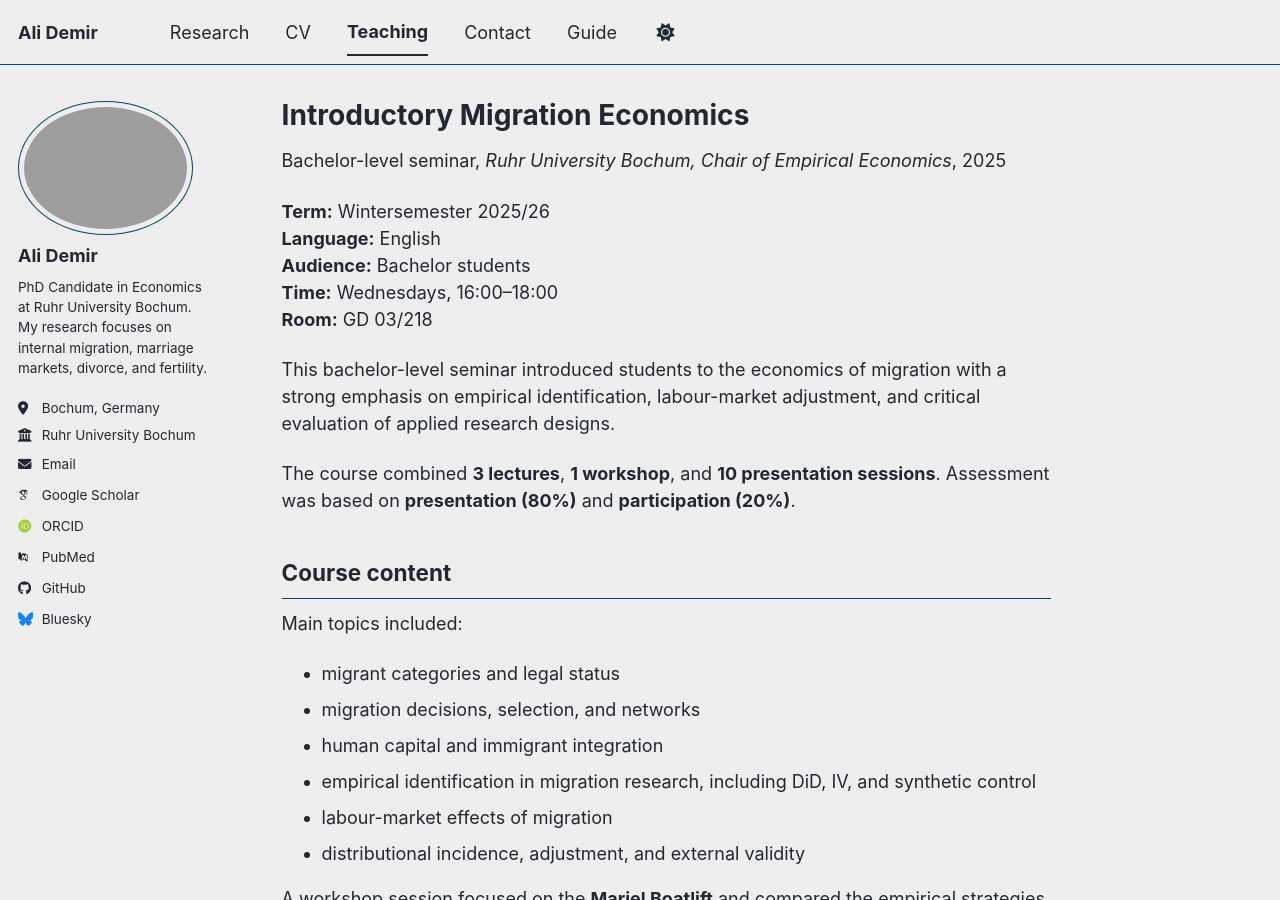
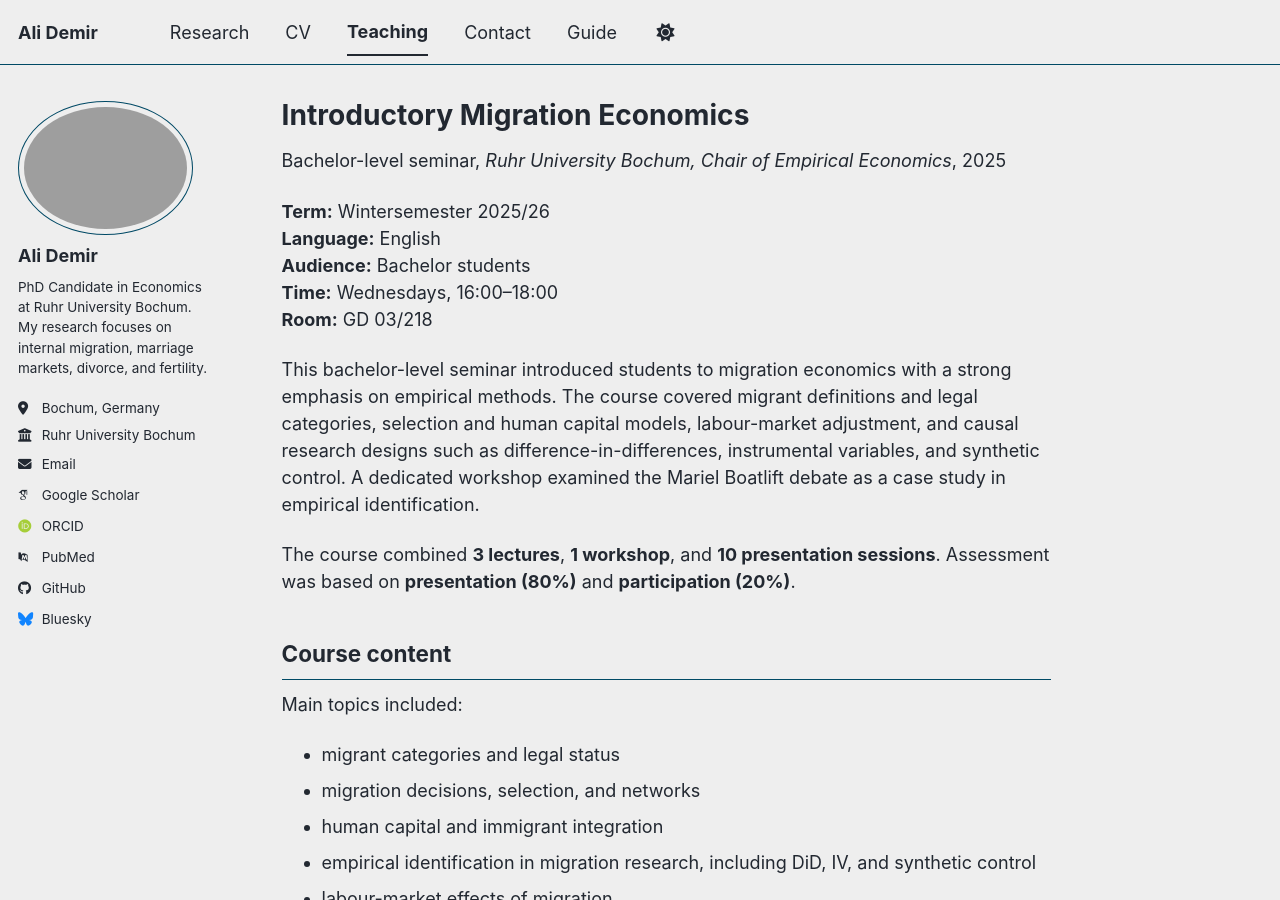
Before and after one commit to alidemir1995ad-alt/alidemir1995ad-alt.github.io, a Jekyll site: the page built from _teaching/2025-10-15-introductory-migration-economics.md, in a window 1280 px wide and 900 px high. Built offline with Jekyll 4.4.1, drawn with Linux system fonts in a browser that asks for light colours; some web fonts are replaced; a script bundle is joined from its source files by our own code; library files that are not in the unit come from our copies.

Commit message:
Revise course description for migration economics seminar
Updated course description to include specific topics and methods covered, including migrant definitions, selection models, and a workshop on the Mariel Boatlift debate.

```diff
--- a/_teaching/2025-10-15-introductory-migration-economics.md
+++ b/_teaching/2025-10-15-introductory-migration-economics.md
@@ -14,7 +14,7 @@ location: "Bochum, Germany"
 **Time:** Wednesdays, 16:00–18:00
 **Room:** GD 03/218
 
-This bachelor-level seminar introduced students to the economics of migration with a strong emphasis on empirical identification, labour-market adjustment, and critical evaluation of applied research designs.
+This bachelor-level seminar introduced students to migration economics with a strong emphasis on empirical methods. The course covered migrant definitions and legal categories, selection and human capital models, labour-market adjustment, and causal research designs such as difference-in-differences, instrumental variables, and synthetic control. A dedicated workshop examined the Mariel Boatlift debate as a case study in empirical identification.
 
 The course combined **3 lectures**, **1 workshop**, and **10 presentation sessions**. Assessment was based on **presentation (80%)** and **participation (20%)**.
 
```
